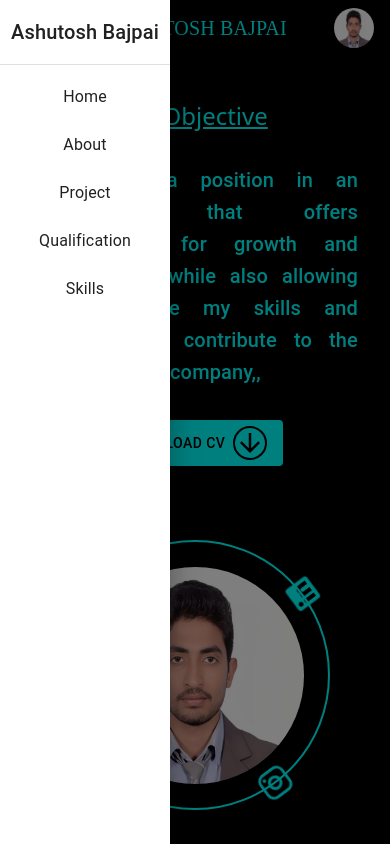
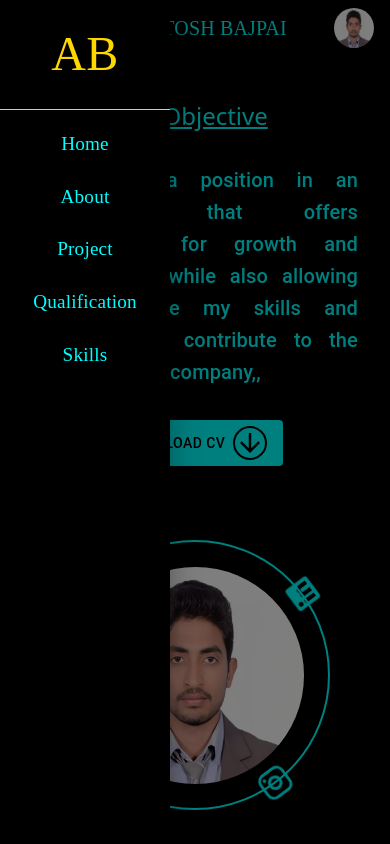
Before and after one commit to ashuBajpai999/portfolio, a React (Create React App) app: page / in a window 390 px wide. Both pictures are taken after a click on the button "open drawer". Shown: the top 844 px of the page. Built offline with nearby package versions, Linux system fonts and the light colour scheme.

Commit message:
fix improvements

```diff
--- a/src/App.css
+++ b/src/App.css
@@ -87,55 +87,6 @@
   text-align: left;
   margin-top: 10px;
   hyphens: auto;
-}
-
-/* Footer CSS Start */
-
-.footerText .text {
-  color: aqua;
-  font-size: clamp(1rem, 3vw, 1.1rem) !important;
-}
-
-.footerText .name {
-  color: gold;
-  font-size: clamp(1rem, 3vw, 1.1rem) !important;
-}
-
-.footer {
-  background-color: black;
-  height: auto;
-  padding: 20px 0px;
-  justify-content: space-evenly;
-}
-
-.footer,
-.mailLink,
-.contactMe,
-.socialAddress {
-  font-size: clamp(1rem, 3vw, 1.1rem) !important;
-}
-
-.verticalDivider {
-  width: 1.5px;
-  /* height: 110px; */
-  background-color: aqua;
-}
-
-.horizontalDivider {
-  height: 1.5px;
-  background-color: aqua;
-}
-
-.icon {
-  color: aqua;
-}
-
-/* Footer CSS End */
-
-@media screen and (max-width: 600px) {
-  .footerLink {
-    margin-left: 50;
-  }
 }
 
 /*Orbitor CSS Start*/
@@ -250,7 +201,7 @@
   background-color: bisque;
 }
 
-.projectContent{
+.projectContent {
   display: grid;
 }
 
--- /dev/null
+++ b/src/Assets/CSS/Footer.css
@@ -0,0 +1,38 @@
+/* Footer CSS Start */
+
+.footerText .text,
+.icon {
+  color: aqua;
+}
+
+.name {
+  color: gold;
+}
+
+.footer {
+  background-color: black;
+  height: auto;
+  padding: 20px 0px;
+  justify-content: space-evenly;
+}
+
+.footer,
+.footerText,
+.mailLink,
+.contactMe,
+.socialAddress {
+  font-size: clamp(1rem, 3vw, 1.1rem) !important;
+}
+
+.verticalDivider {
+  width: 1.5px;
+  /* height: 110px; */
+  background-color: aqua;
+}
+
+.horizontalDivider {
+  height: 1.5px;
+  background-color: aqua;
+}
+
+/* Footer CSS End */
--- a/src/Components/Footer.js
+++ b/src/Components/Footer.js
@@ -5,6 +5,7 @@ import { Divider, Grid, Link } from "@mui/material";
 import React, { useState } from "react";
 import "../App.css";
 import ModelPopup from "./ModelPopup";
+import "../Assets/CSS/Footer.css";
 
 const Footer = () => {
   const [open, setOpen] = useState(false);
@@ -44,9 +45,8 @@ const Footer = () => {
         >
           <Grid item xs={12}>
             <p
-              className="contactMe"
+              className="contactMe name"
               style={{
-                color: "goldenrod",
                 fontStyle: "oblique",
                 textAlign: "center",
               }}
@@ -113,9 +113,8 @@ const Footer = () => {
         >
           <Grid item xs={12}>
             <p
-              className="socialAddress"
+              className="socialAddress name"
               style={{
-                color: "goldenrod",
                 fontStyle: "oblique",
                 textAlign: "center",
               }}
@@ -160,7 +159,7 @@ const Footer = () => {
             sx={{ textAlign: "center" }}
             className="footerText"
           >
-            <p className="text">© 2025 Fitness Club - All rights reserved.</p>
+            <p className="text">© 2025 @AshuTheWebDev - All rights reserved.</p>
             <span className="name"> Ashutosh Bajpai ❤</span>
           </Grid>
         </Grid>
--- a/src/Components/Header.js
+++ b/src/Components/Header.js
@@ -33,7 +33,7 @@ const Header = (props) => {
   const drawer = (
     <Box onClick={handleDrawerToggle} sx={{ textAlign: "center" }}>
       <Typography variant="h6" sx={{ my: 2 }}>
-        Ashutosh Bajpai
+        AB
       </Typography>
       <Divider />
       <List>
@@ -81,7 +81,7 @@ const Header = (props) => {
             sx={{
               flexGrow: 1,
               display: { xs: "flex", sm: "flex" },
-              fontFamily: "cursive",
+              fontFamily: "serif",
             }}
           >
             ASHUTOSH BAJPAI
@@ -123,6 +123,22 @@ const Header = (props) => {
             "& .MuiDrawer-paper": {
               boxSizing: "border-box",
               width: drawerWidth,
+              bgcolor: "#000",
+              "& .MuiTypography-h6": {
+                color: "gold",
+                fontFamily: "serif",
+                fontSize: "3rem",
+              },
+              "& .MuiDivider-fullWidth": {
+                borderColor: "gold",
+              },
+              "& .MuiListItemButton-root": {
+                color: "aqua",
+              },
+              "& .MuiTypography-body1": {
+                fontFamily: "serif",
+                fontSize: "1.2rem",
+              },
             },
           }}
         >
```
